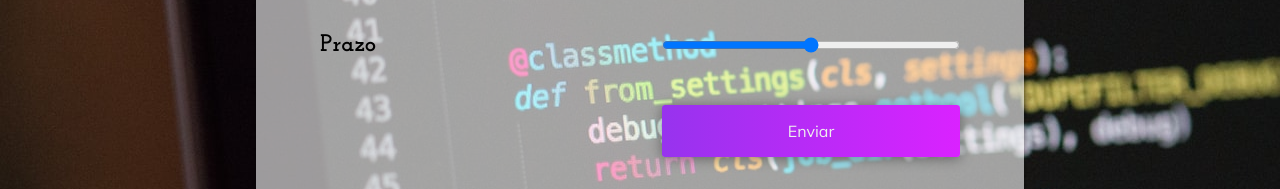
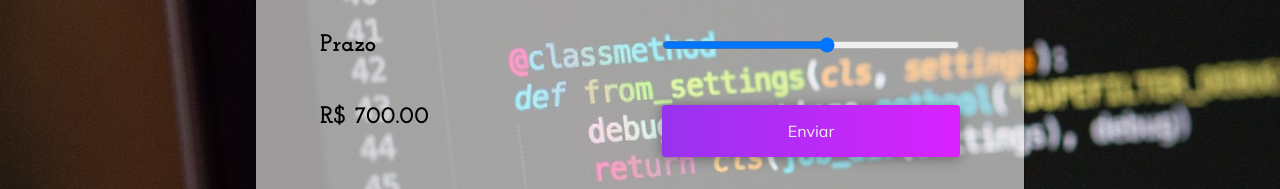
Before and after one commit to PedrokiDev/portfolio, a plain HTML site: page index.html in a window 1280 px wide. Both pictures are taken after a click on the radio button "Preciso de um layout". Shown: the part 3292-3481 px from the top of the page. Drawn offline with Linux system fonts and the light colour scheme.

Commit message:
:package: js do orçamento

```diff
--- a/index.html
+++ b/index.html
@@ -220,7 +220,8 @@
                         </div>
                     </div>
                     <label for="prazo">Prazo</label>
-                    <input type="range" name="prazo" id="prazo">
+                    <input type="range" name="prazo" id="prazo" min="1" max="10">
+                    <label id="preco">R$ 0,00</label>
                     <button type="submit" class="btn btn-orcamento">Enviar</button>
                 </form>
             </div>
--- a/script.js
+++ b/script.js
@@ -3,3 +3,28 @@ var hamburguer = document.querySelector('.hamburguer');
 hamburguer.addEventListener('click', function() {
     document.querySelector('.container').classList.toggle('show-menu');
 });
+
+document.querySelector("#qtde").addEventListener("change", atualizarPreco)
+document.querySelector("#js").addEventListener("change", atualizarPreco)
+document.querySelector("#layout-sim").addEventListener("change", atualizarPreco)
+document.querySelector("#layout-nao").addEventListener("change", atualizarPreco)
+document.querySelector("#prazo").addEventListener("change", function(){
+    const prazo = document.querySelector("#prazo").value
+    document.querySelector("label[for=prazo]").innerHTML = `Prazo: ${prazo} semanas`
+    atualizarPreco()
+})
+
+function atualizarPreco(){
+    const qtde = document.querySelector("#qtde").value
+    const temJs = document.querySelector("#js").checked
+    const incluiLayout = document.querySelector("#layout-sim").checked
+    const prazo = document.querySelector("#prazo").value
+
+    let preco = qtde * 100;
+    if (temJs) preco *= 1.1
+    if (incluiLayout) preco += 500
+    let taxaUrgencia = 1 - prazo * 0.1;
+    preco *= 1 + taxaUrgencia
+
+    document.querySelector("#preco").innerHTML = `R$ ${preco.toFixed(2)}`
+}
```
